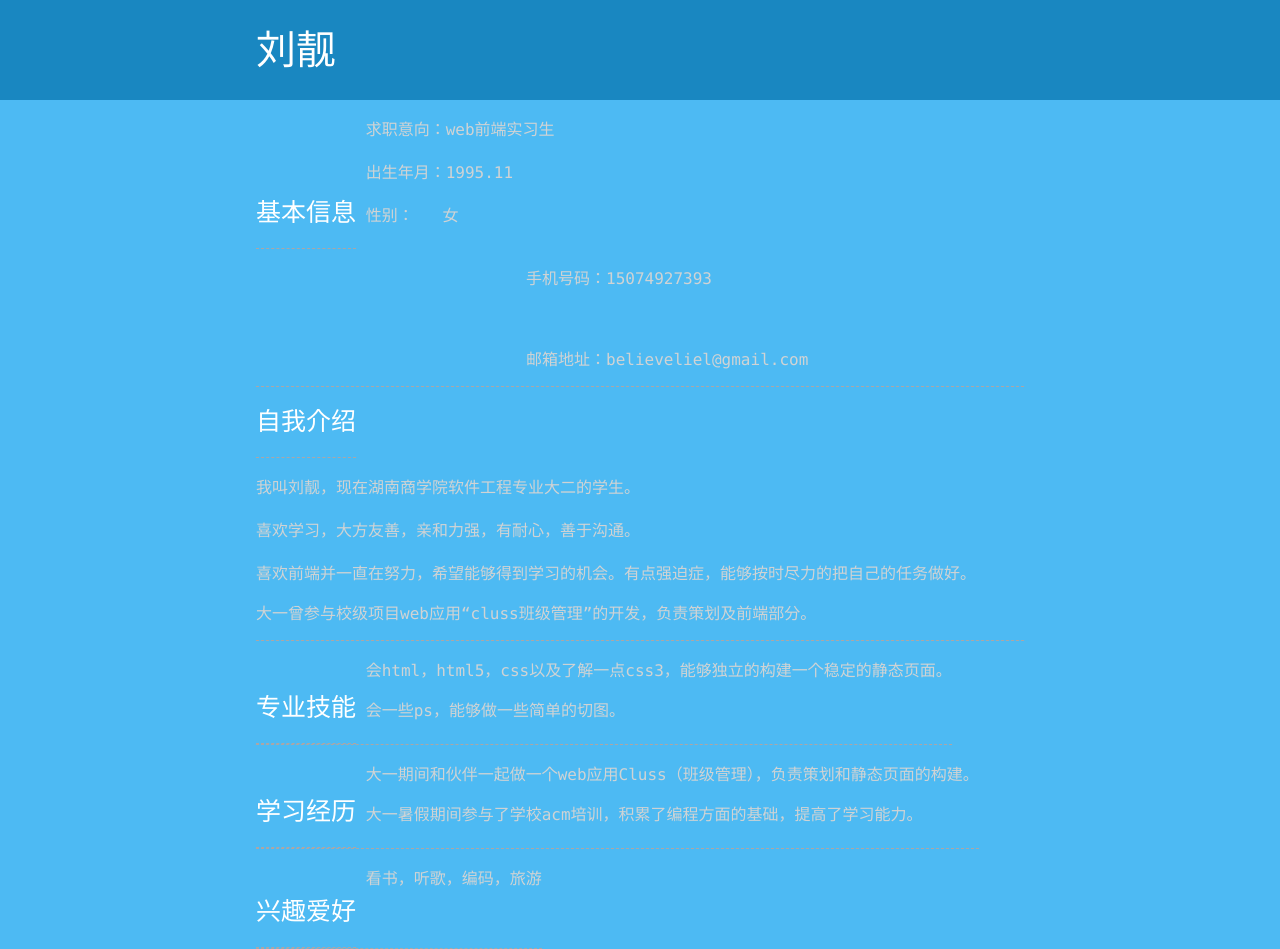
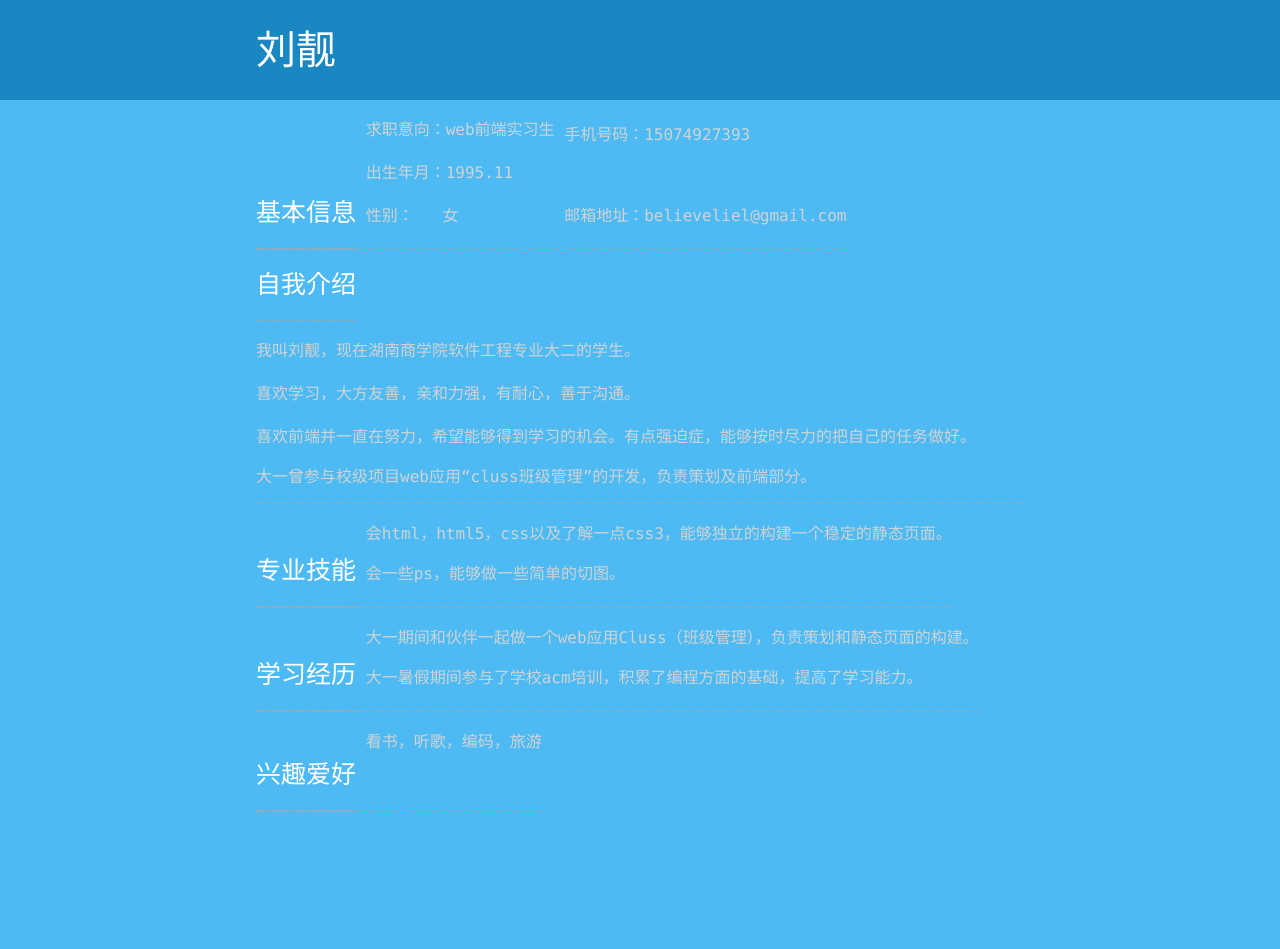
Before and after one commit to liulll/liulll.github.io, a plain HTML site: page index.html in a window 1280 px wide. After the commit the page ends 812 px from the top, so only its background shows below. Drawn offline with Linux system fonts and the light colour scheme.

Commit message:
Update styles.css

```diff
--- a/stylesheets/styles.css
+++ b/stylesheets/styles.css
@@ -45,7 +45,7 @@ section.left{
 }
 section.right{
 	display: inline-block;
-	margin-left :270px ;
+
 }
 section.introduce{
 
```
